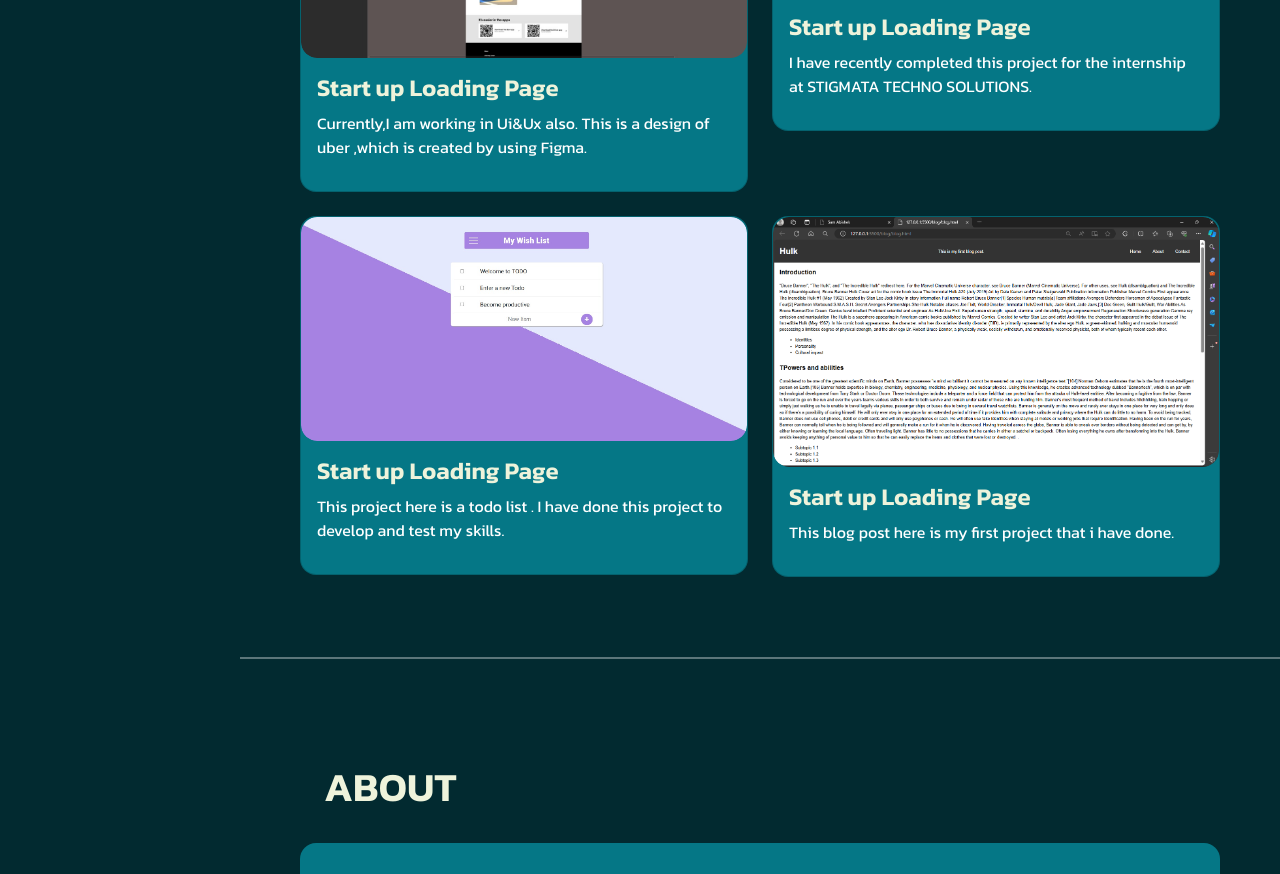
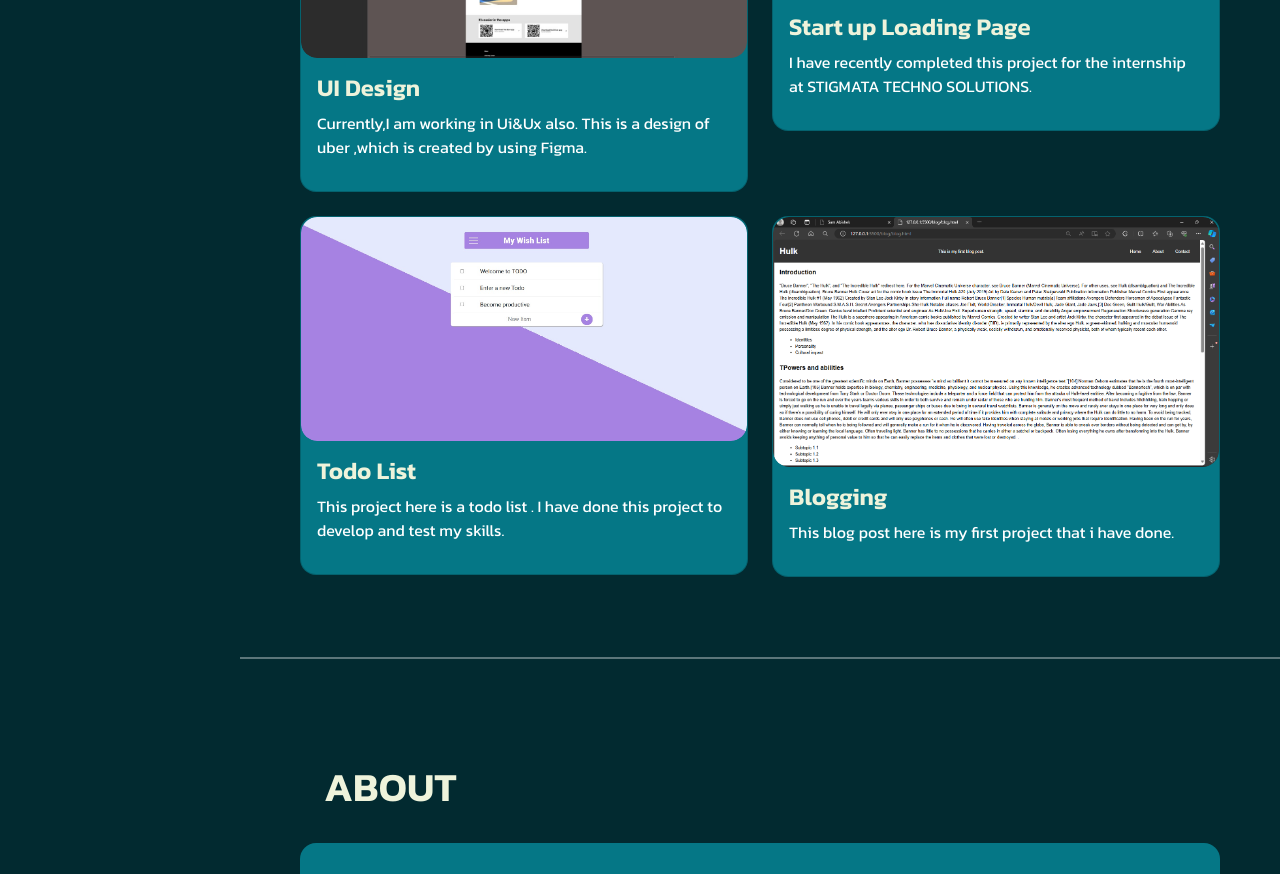
Before and after one commit to samabishek-source/portfolio, a plain HTML site: page index.html in a window 1280 px wide. Shown: the part 1251-2125 px from the top of the page. Drawn offline with nearby package versions, Linux system fonts and the light colour scheme; a web font is replaced by a local one.

Commit message:
Update index.html

```diff
--- a/index.html
+++ b/index.html
@@ -96,7 +96,7 @@
                   <img src="./assets/images/ui&ux screenshot.jpg" class="rounded-4" />
                 </div>
                 <div class="card-content p-3">
-                  <h4>Start up Loading Page</h4>
+                  <h4>UI Design</h4>
                   <p class="text-white">
                     Currently,I am working in Ui&Ux also. This is a design of uber ,which is created by using Figma.
                   </p>
@@ -126,7 +126,7 @@
                   <img src="./assets/images/todo-list.jpg" class="rounded-4" />
                 </div>
                 <div class="card-content p-3">
-                  <h4>Start up Loading Page</h4>
+                  <h4>Todo List</h4>
                   <p class="text-white">
                     This project here is a todo list . I have done this project to develop and test my skills.
                   </p>
@@ -143,7 +143,7 @@
                   <img src="./assets/images/blog screenchot.png" class="rounded-4" />
                 </div>
                 <div class="card-content p-3">
-                  <h4>Start up Loading Page</h4>
+                  <h4>Blogging</h4>
                   <p class="text-white">
                     This blog post here is my first project that i have done.
                   </p>
```
